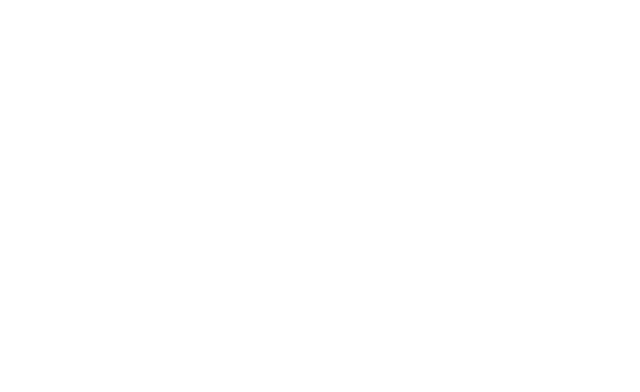
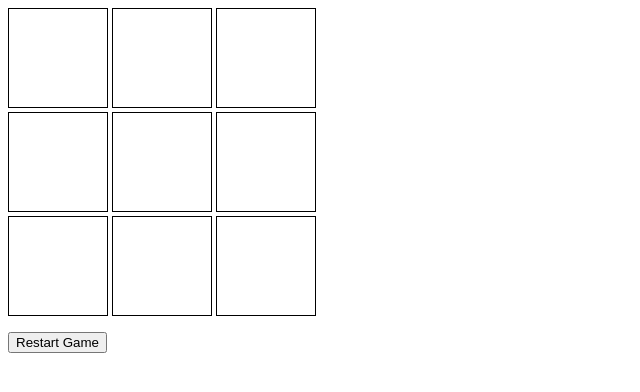
Before and after one commit to elena-builds/tic-tac-toe-project, a plain HTML site: page index.html in a window 1280 px wide. Shown: the whole page, without its empty margins (0-640 px from the left). Drawn offline with Linux system fonts and the light colour scheme.

Commit message:
Add DOM interaction and complete tic tac toe game

```diff
--- a/index.html
+++ b/index.html
@@ -5,7 +5,21 @@
     <meta name="viewport" content="width=device-width, initial-scale=1.0" />
     <link rel="stylesheet" href="styles.css" />
     <script src="script.js" defer></script>
-    <title>Document</title>
+    <title>Tic-Tac-Toe Game</title>
   </head>
-  <body></body>
+  <body>
+    <div id="board">
+      <div class="cell" data-index="0"></div>
+      <div class="cell" data-index="1"></div>
+      <div class="cell" data-index="2"></div>
+      <div class="cell" data-index="3"></div>
+      <div class="cell" data-index="4"></div>
+      <div class="cell" data-index="5"></div>
+      <div class="cell" data-index="6"></div>
+      <div class="cell" data-index="7"></div>
+      <div class="cell" data-index="8"></div>
+    </div>
+    <p id="result"></p>
+    <button id="restart">Restart Game</button>
+  </body>
 </html>
--- a/script.js
+++ b/script.js
@@ -1,3 +1,21 @@
+const cells = document.querySelectorAll(".cell");
+const resultDisplay = document.querySelector("#result");
+const restartButton = document.querySelector("#restart");
+
+function renderBoard() {
+  cells.forEach((cell, index) => {
+    cell.textContent = gameBoard[index];
+  });
+}
+
+cells.forEach((cell) => {
+  cell.addEventListener("click", () => {
+    const index = Number(cell.dataset.index);
+    playTurn(index);
+    renderBoard();
+  });
+});
+
 let gameOver = false;
 
 const gameBoard = ["", "", "", "", "", "", "", "", ""];
@@ -27,7 +45,7 @@
   const winner = checkWinner();
 
   if (winner) {
-    console.log(winner + " wins!");
+    resultDisplay.textContent = winner + " wins!";
     gameOver = true;
     return;
   }
@@ -35,13 +53,12 @@
   const tie = checkTie();
 
   if (tie) {
-    console.log("It's a tie!");
+    resultDisplay.textContent = "It's a tie!";
     gameOver = true;
     return;
   }
 
   switchPlayer();
-  console.log(gameBoard);
 }
 
 const winningPatterns = [
@@ -83,7 +100,11 @@
 
   currentPlayer = "X";
   gameOver = false;
+  resultDisplay.textContent = "";
 
-  console.log("Game restarted!");
-  console.log(gameBoard);
+  renderBoard();
 }
+
+restartButton.addEventListener("click", restartGame);
+
+renderBoard();
--- a/styles.css
+++ b/styles.css
@@ -0,0 +1,14 @@
+#board {
+  display: grid;
+  grid-template: repeat(3, 100px) / repeat(3, 100px);
+  gap: 4px;
+}
+
+.cell {
+  border: 1px solid black;
+  display: flex;
+  justify-content: center;
+  align-items: center;
+  font-size: 2rem;
+  cursor: pointer;
+}
```
